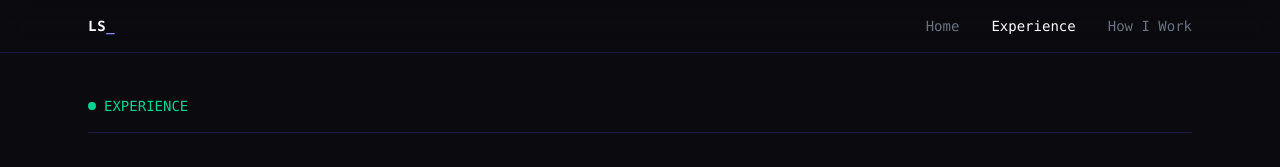
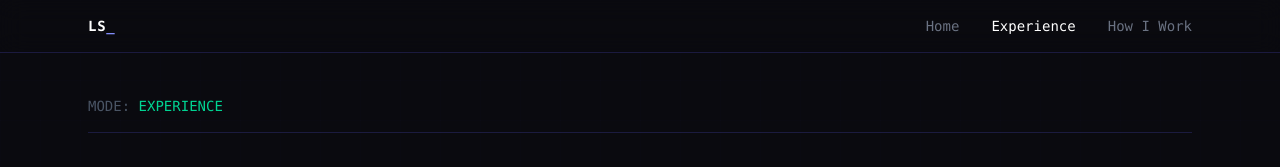
Before and after one commit to LSleutsky/lushsleutsky.com, a React (Vite) app: page /work in a window 1280 px wide. Shown: the top 167 px of the page. Built offline with nearby package versions, Linux system fonts and the light colour scheme.

Commit message:
refactor: abstract timeline entry

```diff
--- /dev/null
+++ b/src/components/TimelineEntry.tsx
@@ -0,0 +1,46 @@
+import { useState } from "react";
+
+import { ExperienceItem } from "@/data/resume";
+
+export default function TimelineEntry({ job }: { job: ExperienceItem }) {
+  const [expanded, setExpanded] = useState(false);
+
+  return (
+    <div
+      className="group relative cursor-pointer border-l-2 border-indigo-500/30 pb-8 pl-8 last:border-l-transparent last:pb-0"
+      onClick={() => setExpanded(!expanded)}
+    >
+      {/* Timeline dot */}
+      <div className="border-dark-950 absolute top-0 left-0 h-4 w-4 -translate-x-2.25 rounded-full border-4 bg-indigo-500" />
+      {/* Header */}
+      <h3 className="text-xl font-semibold text-white transition-colors group-hover:text-indigo-400">
+        {job.title}
+      </h3>
+      <div className="mb-1 flex flex-wrap items-center gap-3">
+        <span className="text-sm text-gray-500">@ {job.company}</span>
+        <span className="text-sm text-indigo-400">{job.dates}</span>
+      </div>
+      <span className="mb-3 inline-block text-xs text-gray-600">
+        {expanded ? "▼ collapse" : "▶ expand"}
+      </span>
+      <p className="mb-3 text-gray-400">{job.description}</p>
+      {/* Expandable highlights */}
+      <div
+        className={`grid transition-[grid-template-rows] duration-300 ${
+          expanded ? "grid-rows-[1fr]" : "grid-rows-[0fr]"
+        }`}
+      >
+        <div className="overflow-hidden">
+          <ul className="space-y-2 pt-2">
+            {job.items.map((item, j) => (
+              <li key={j} className="flex items-start gap-2 text-sm text-gray-500">
+                <span className="mt-1.5 h-1.5 w-1.5 shrink-0 rounded-full bg-emerald-500" />
+                {item}
+              </li>
+            ))}
+          </ul>
+        </div>
+      </div>
+    </div>
+  );
+}
--- a/src/pages/WorkPage.tsx
+++ b/src/pages/WorkPage.tsx
@@ -1,61 +1,18 @@
-import { useState } from "react";
+import Contact from "@/components/Contact";
+import TimelineEntry from "@/components/TimelineEntry";
 
-import Contact from "@/components/Contact";
-
-import { experience, ExperienceItem } from "@/data/resume";
-
-const TimelineEntry = ({ job }: { job: ExperienceItem }) => {
-  const [expanded, setExpanded] = useState(false);
-
-  return (
-    <div
-      className="group relative cursor-pointer border-l-2 border-indigo-500/30 pb-8 pl-8 last:border-l-transparent last:pb-0"
-      onClick={() => setExpanded(!expanded)}
-    >
-      {/* Timeline dot */}
-      <div className="border-dark-950 absolute top-0 left-0 h-4 w-4 -translate-x-2.25 rounded-full border-4 bg-indigo-500" />
-      {/* Header */}
-      <h3 className="text-xl font-semibold text-white transition-colors group-hover:text-indigo-400">
-        {job.title}
-      </h3>
-      <div className="mb-1 flex flex-wrap items-center gap-3">
-        <span className="text-sm text-gray-500">@ {job.company}</span>
-        <span className="text-sm text-indigo-400">{job.dates}</span>
-      </div>
-      <span className="mb-3 inline-block text-xs text-gray-600">
-        {expanded ? "▼ collapse" : "▶ expand"}
-      </span>
-      <p className="mb-3 text-gray-400">{job.description}</p>
-      {/* Expandable highlights */}
-      <div
-        className={`grid transition-[grid-template-rows] duration-300 ${
-          expanded ? "grid-rows-[1fr]" : "grid-rows-[0fr]"
-        }`}
-      >
-        <div className="overflow-hidden">
-          <ul className="space-y-2 pt-2">
-            {job.items.map((item, j) => (
-              <li key={j} className="flex items-start gap-2 text-sm text-gray-500">
-                <span className="mt-1.5 h-1.5 w-1.5 shrink-0 rounded-full bg-emerald-500" />
-                {item}
-              </li>
-            ))}
-          </ul>
-        </div>
-      </div>
-    </div>
-  );
-};
+import { experience } from "@/data/resume";
 
 export default function WorkPage() {
   return (
     <div className="pt-24 pb-20">
       <div className="mx-auto max-w-6xl px-6">
         {/* Page header */}
-        <div className="mb-8 flex items-center justify-between border-b border-indigo-500/20 pb-4">
-          <div className="flex items-center gap-2">
-            <div className="h-2 w-2 animate-pulse rounded-full bg-emerald-400" />
-            <span className="text-xs text-emerald-400 sm:text-sm">EXPERIENCE</span>
+        <div className="mb-8 flex items-center justify-between border-b border-indigo-500/20 pb-4 text-sm">
+          <div className="flex items-center gap-2 whitespace-nowrap text-gray-600">
+            <span>
+              MODE: <span className="text-emerald-400">EXPERIENCE</span>
+            </span>
           </div>
         </div>
         <div className="mb-12">
@@ -71,7 +28,6 @@ export default function WorkPage() {
           <h2 className="mb-8 flex items-center gap-3 text-2xl font-bold text-white">
             <span className="text-indigo-400">{`//`}</span> Work History
           </h2>
-
           <div>
             {experience.map((job, i) => (
               <TimelineEntry key={i} job={job} />
@@ -90,8 +46,8 @@ export default function WorkPage() {
               "Proficient with AI-assisted development tools like Claude Code, GitHub Copilot, Codex, and Ollama, integrated into daily workflows to move faster without giving up control.",
               "I treat code review the same way I treat my own code. If something is hard to follow or unnecessarily complex, I say so and offer a cleaner path forward.",
               "Strong preference for composable, testable, modular architecture over monolithic patterns. If I can't explain a component's job in one sentence, it's doing too much."
-            ].map((item, i) => (
-              <li key={i} className="flex items-start gap-3 text-sm text-gray-400">
+            ].map((item, index) => (
+              <li key={index} className="flex items-start gap-3 text-sm text-gray-400">
                 <span className="mt-1.5 h-1.5 w-1.5 shrink-0 rounded-full bg-indigo-500" />
                 {item}
               </li>
```
